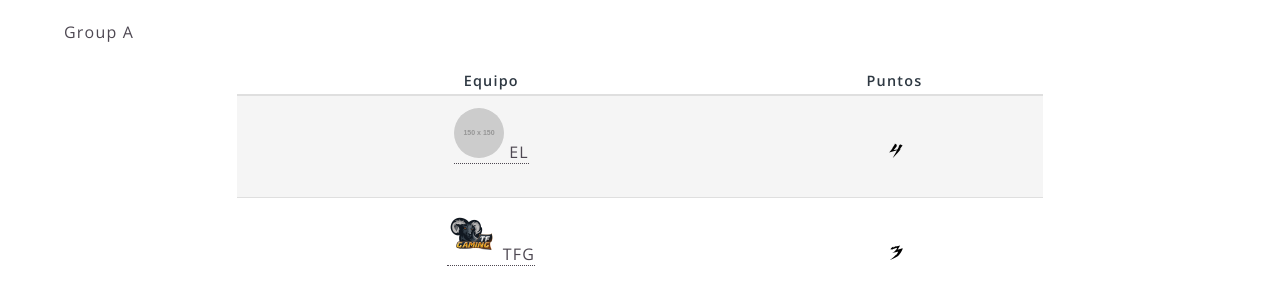
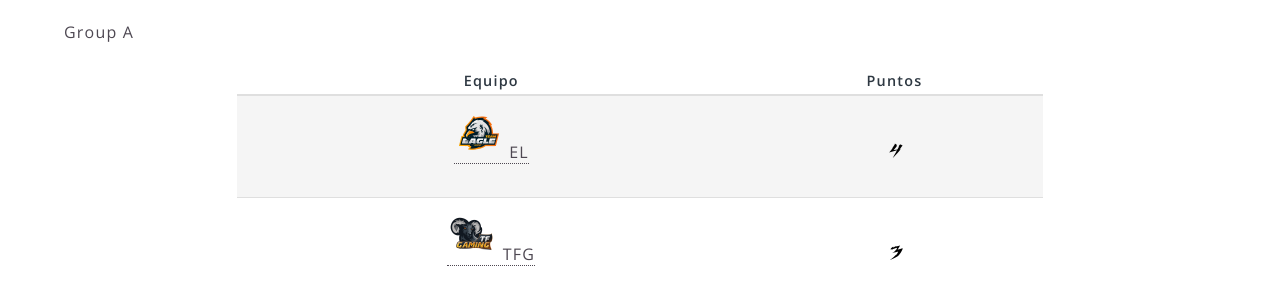
Before and after one commit to AuroraLeague/auroraleague.github.io, a Jekyll site: the page built from roster.html, in a window 1280 px wide. Shown: the part 510-807 px from the top of the page. Built offline with Jekyll 4.4.1, drawn with Linux system fonts in a browser that asks for light colours.

Commit message:
Added Logo

```diff
--- a/teams/eagle_legend.html
+++ b/teams/eagle_legend.html
@@ -2,8 +2,7 @@
 layout: team
 title: Eagle Legend
 preface: EL
-<!-- logo: ../../images/teams/j2h_gaming.png -->
-logo: http://placehold.it/150x150
+logo: ../../images/teams/eagle_legend.png
 group: A
 score: 4
 players:
```
Also changed, not shown: images/teams/eagle_legend.png (added).
